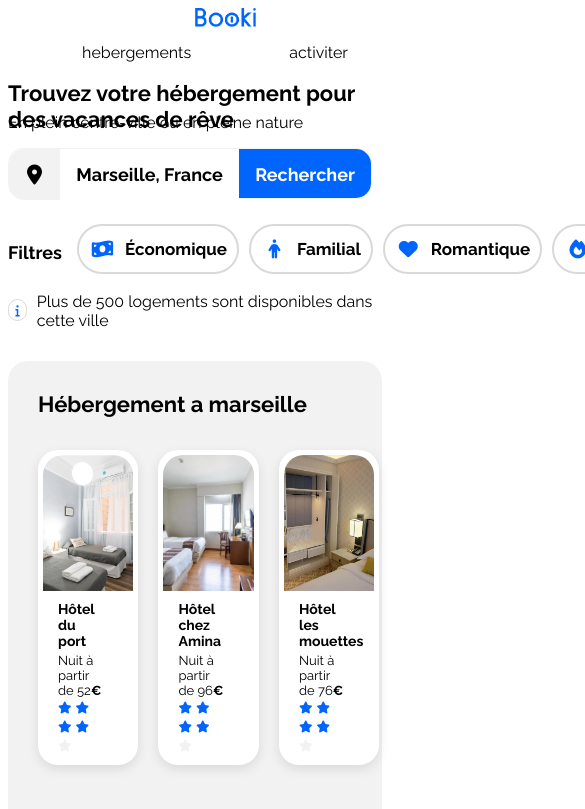
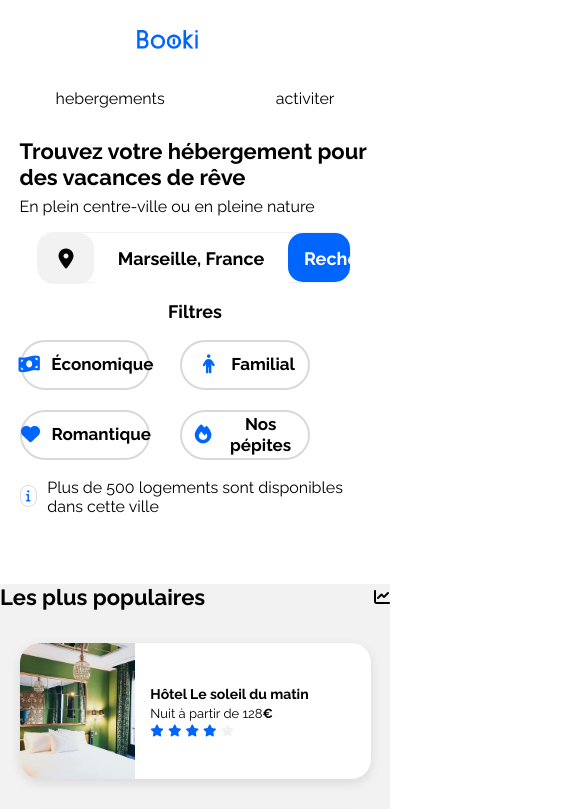
Before and after one commit to n3lss/booki-starter-code, a plain HTML site: page index.html in a window 390 px wide. Shown: the top 809 px of the page, 585 px wide, since content can reach past the window. Drawn offline with Linux system fonts and the light colour scheme.

Commit message:
ajout responsive telephone

```diff
--- a/css/style.css
+++ b/css/style.css
@@ -16,6 +16,7 @@
 body {
     display: flex;
     justify-content: center;
+    margin: 0;
 }
 
 header {
@@ -74,27 +75,26 @@ a {
     gap: 10px;
 }
 
-.top ul {
-    display: flex;
-    gap: 30px;
-    justify-content: space-between;
+.top li {
+    display: inline-block;
+    padding: 10px 20px;
 }
 
-.top ul li a:hover {
-    padding: 10px;
-    box-shadow: 0px -2px 0px var(--main-color);
-    -webkit-box-shadow: 0px -2px 0px var(--main-color);
-    -moz-box-shadow: 0px -2px 0px var(--main-color);
+.top ul {
+    margin: 0;
+}
+
+.top li {
+    border-top: 2px solid white;
+}
+
+
+.top li:hover {
+    border-top: 2px solid var(--main-color);
     color: var(--main-color);
 }
 
-/* .button-activiter:hover {
-    padding: 10px;
-    box-shadow: 0px -2px 0px var(--main-color);
-    -webkit-box-shadow: 0px -2px 0px var(--main-color);
-    -moz-box-shadow: 0px -2px 0px var(--main-color);
-    color: var(--main-color);
-} */
+
 
 .main-container li {
     justify-content: space-between;
@@ -105,21 +105,15 @@ a {
 
 /* info-groupe */
 .info-groupe {
-    height: 281px;
     gap: 35px;
 
 }
 
 /* titre */
 
-.titre {
-    height: 53px;
-}
 
 .titre h1 {
     margin-bottom: 0px;
-
-    height: 26px;
     font-size: 22px;
     font-weight: 700;
     line-height: 26px;
@@ -132,7 +126,6 @@ a {
     margin-top: none;
     margin-bottom: 25px;
     width: 100%;
-    height: 19px;
     font-size: 16px;
     font-weight: 400;
     line-height: 1px;
@@ -208,7 +201,7 @@ a {
 .filtre {
     margin-top: 25px;
     display: flex;
-    width: 758px;
+    width: 100%;
     height: 50px;
     gap: 15px;
     font-size: 18px;
@@ -262,7 +255,7 @@ a {
     margin-top: 25px;
     margin-bottom: 25px;
     display: flex;
-    width: 1,340px;
+    width: 100%;
     height: 24px;
     gap: 10px;
 }
@@ -295,9 +288,14 @@ a {
     display: flex;
     justify-content: space-between;
 }
+@media (min-width:767.98px) {
+    .hebergements-and-populaires section {
+        background-color: var(--main-bg-color);
 
+    }
+}
 .hebergements-and-populaires section {
-    background-color: var(--main-bg-color);
+
     border-radius: 20px;
     padding: 30px;
     box-sizing: border-box;
@@ -404,7 +402,7 @@ a {
 .activiter {
     width:  calc(100% - 30px);
     height: 559.02px;
-    padding: 30px;
+    /* padding: 30px; */
 }
 
 .activiter div {
@@ -439,7 +437,7 @@ footer {
     width: 100%;
     background-color: var(--main-bg-color);
     box-sizing: border-box;
-    padding: 20px;
+    /* padding: 20px; */
     gap: 15px;
 }
 .bas-page ul {
@@ -476,6 +474,7 @@ footer {
     /****** Hebergements And Populaires ***********/
     .hebergements-and-populaires {
         flex-direction: column;
+        justify-content: center;
     }
     /****** Hebergements ***********/
     .hebergements {
@@ -529,7 +528,7 @@ footer {
     .activiter {
     width:  calc(100% - 30px);
     height: 400.02px;
-    padding: 30px;
+    /* padding: 30px; */
     }
 
     .activiter div {
@@ -554,29 +553,154 @@ footer {
 
 /* Small devices (phones, less than 768px) */
 @media (max-width: 767.98px) {
+    /****** General ***********/
 
     .main-container {
-        padding: 0%;
-        max-width: 767.95px;
+        width: 100%;
+        padding: 0;
+        box-sizing: initial;
     }
 
     header {
         display: inline;
         justify-content: center;
     }
-
+    .card {
+        padding: 0;
+        width: 90%;
+        margin: 05%;
+    }
+    /* header*/
     .logo {
         justify-content: center;
         align-items: center;
         display: flex;
-        padding: 0% 50% 0% 50%;
+        padding: 30px 35% 30px 35%;
     }
 
     .top ul {
+        width: 100%;
         display: flex;
-        gap: 30px;
+        padding: 0;
         justify-content: space-around;
     }
 
+    .top il {
+        width: 100%;
+    }
+    /* info-groupe */
+    .info-groupe {
+        margin: 05%;
+    }
 
+
+    /* titre */
+
+    /* bar de recherche */
+    .recherche-bar {
+        margin: 05%;
+        width: 89%;
+
+    }
+    .recherche-bar div {
+        width: 20%;
+        border-radius: 15px;
+    }
+
+    .recherche-bar .text {
+        width: 60%
+    }
+
+    .recherche-bar .recherche {
+        width: 20%;
+        border-radius: 15px;
+
+    }
+
+
+    /* filtre */
+    .filtre {
+        margin: 05%;
+        display: contents;
+    }
+    .filtre p {
+        justify-content: start;
+    }
+    .filtre div {
+        display: grid;
+        grid-template-columns: 40% 40%;
+        grid-gap: 20px;
+
+    }
+    /* Hebergements And Populaires */
+
+    .hebergements-and-populaires {
+        display: flex;
+        justify-content: space-between;
+        flex-direction: column-reverse;
+    }
+    .hebergements-and-populaires section {
+        padding: 0;
+        border-radius: 0;
+        box-sizing: initial;
+    }
+    /* populaires */
+    .populaires {
+        width: 100%;
+        padding-bottom: 30px;
+        margin-bottom: 40px;
+        background-color: var(--main-bg-color);
+    }
+    .populaires-cards {
+        display: initial;
+
+    }
+    .populaires-cards .card {
+        width: 90%;
+        margin-top: 33px;
+        align-items: center;
+    }
+    .populaires-cards img {
+
+        border-top-left-radius: 20px;
+        border-bottom-left-radius: 20px;
+    }
+    /* hebergement */
+    .hebergements {
+        width: 100%;
+
+    }
+    .hebergements-cards {
+        display: initial;
+        grid-template-columns: 32% 32% 32%;
+        grid-gap: 20px;
+    }
+    /* activiter */
+
+    .activiter {
+        height: auto;
+        width: 100%;
+    }
+    .activiter div {
+        display: initial;
+    }
+    .activiter article {
+        justify-content: center;
+        width: 90%;
+        border: 1px none rgba(217, 217, 217, 1);
+        padding-bottom: 20%;
+        margin-top: 20px;
+    }
+    activiter h4 {
+        margin: 50%;
+        padding: 15px;
+        align-items: center;
+    }
+    /* footer */
+    footer {
+
+        display: flow-root;
+        box-sizing: initial;
+        /* padding: 30px; */
+    }
 }
```
